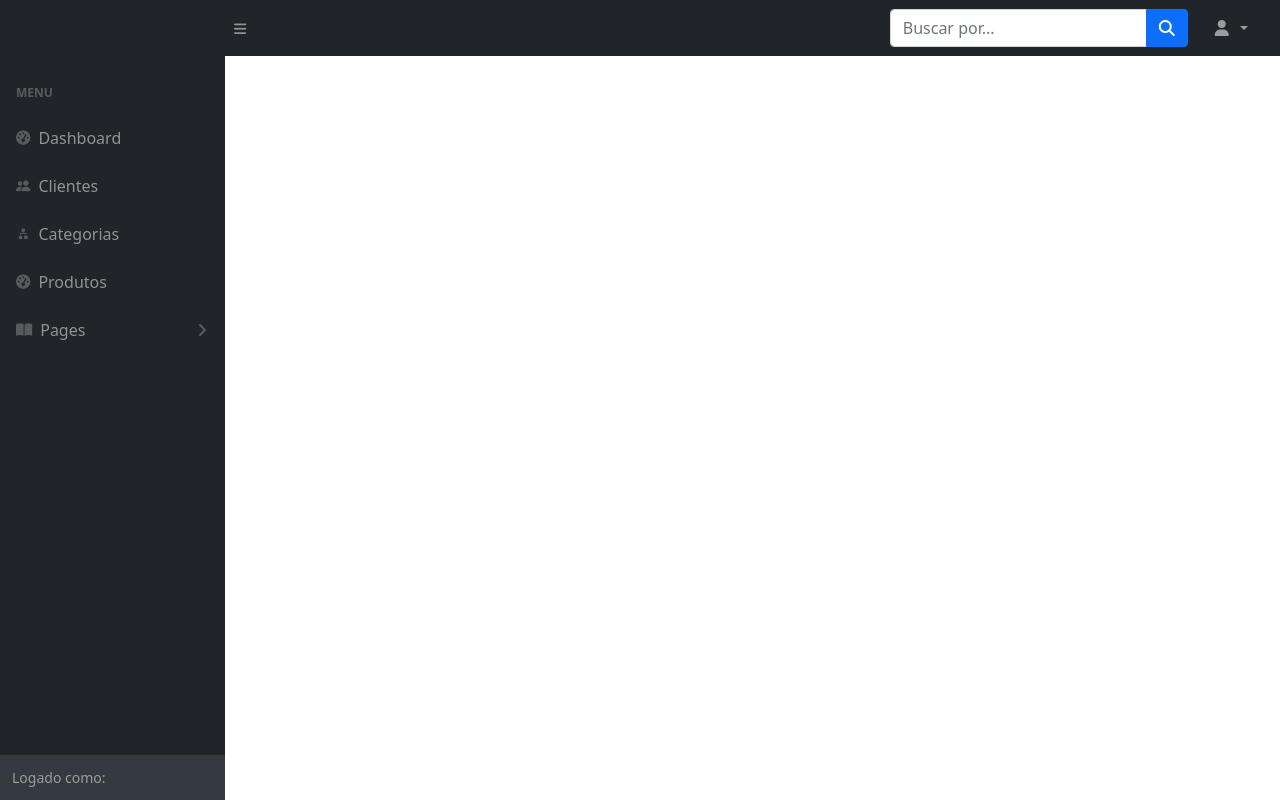
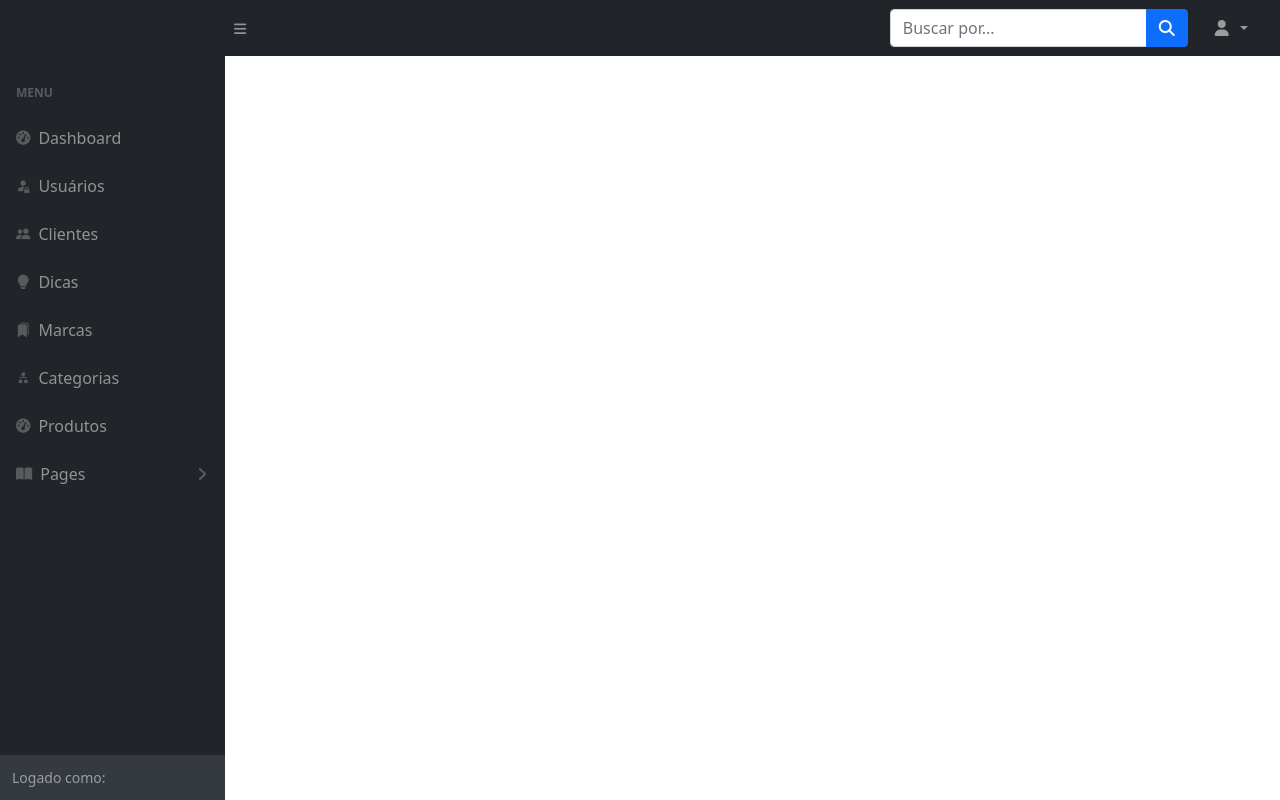
Before and after one commit to lucasgaucho/ps_ls006420, a PHP site: page /templates/backend/common/top.php in a window 1280 px wide. Run offline with PHP 8.4, Linux system fonts and the light colour scheme; some libraries are stand-ins or nearby versions.

Commit message:
Ajuste de rotas

```diff
--- a/src/Controller/AdminClienteController.php
+++ b/src/Controller/AdminClienteController.php
@@ -69,7 +69,7 @@ class AdminClienteController
     } catch (Exception $e) {
       $_SESSION['mensagem'] = [
         'tipo' => 'warning',
-        'text' => $e->getMessage()
+        'texto' => $e->getMessage()
       ];
       $this->form($valor);
       exit;
@@ -84,7 +84,7 @@ class AdminClienteController
       'btn_class' => 'btn btn-warning px-5 mt-5',
       'btn_label' => 'Adicionar',
       'fields' => [
-        ['type' => 'text', 'name' => 'idcliente', 'class' => 'col-2', 'label' => 'Id. Cliente'],
+        ['type' => 'readonly', 'name' => 'idcliente', 'class' => 'col-2', 'label' => 'Id. Cliente'],
         [
           'type' => 'radio-inline', 'name' => 'tipo', 'class' => 'col-3', 'label' => 'Pessoa...',
           'options' => [
--- a/templates/backend/common/top.php
+++ b/templates/backend/common/top.php
@@ -60,13 +60,25 @@
                         <!-- EXEMPLO DE TÍTULO DO GRUPO DE LINKS NO MENU -->
                         <div class="sb-sidenav-menu-heading">Menu</div>
 
-                        <a class="nav-link" href="/admin">
+                        <a class="nav-link" href="/admin/dashboard">
                             <div class="sb-nav-link-icon"><i class="fas fa-tachometer-alt"></i></div>
                             Dashboard
+                        </a>
+                        <a class="nav-link" href="/admin/usuarios">
+                            <div class="sb-nav-link-icon"><i class="bi bi-person-fill-lock"></i></div>
+                           Usuários
                         </a>
                         <a class="nav-link" href="/admin/clientes">
                             <div class="sb-nav-link-icon"><i class="bi bi-people-fill"></i></div>
                             Clientes
+                        </a>
+                        <a class="nav-link" href="/admin/clientes/dicas">
+                            <div class="sb-nav-link-icon"><i class="bi bi-lightbulb-fill"></i></div>
+                            Dicas
+                        </a>
+                        <a class="nav-link" href="/admin/clientes/dicas">
+                            <div class="sb-nav-link-icon"><i class="bi bi-bookmarks-fill"></i></div>
+                            Marcas
                         </a>
                         <a class="nav-link" href="/admin/categorias">
                             <div class="sb-nav-link-icon"><i class="bi bi-diagram-2-fill"></i></div>
```
Also changed, not shown: src/Core/App.php (+7 -6 lines).
